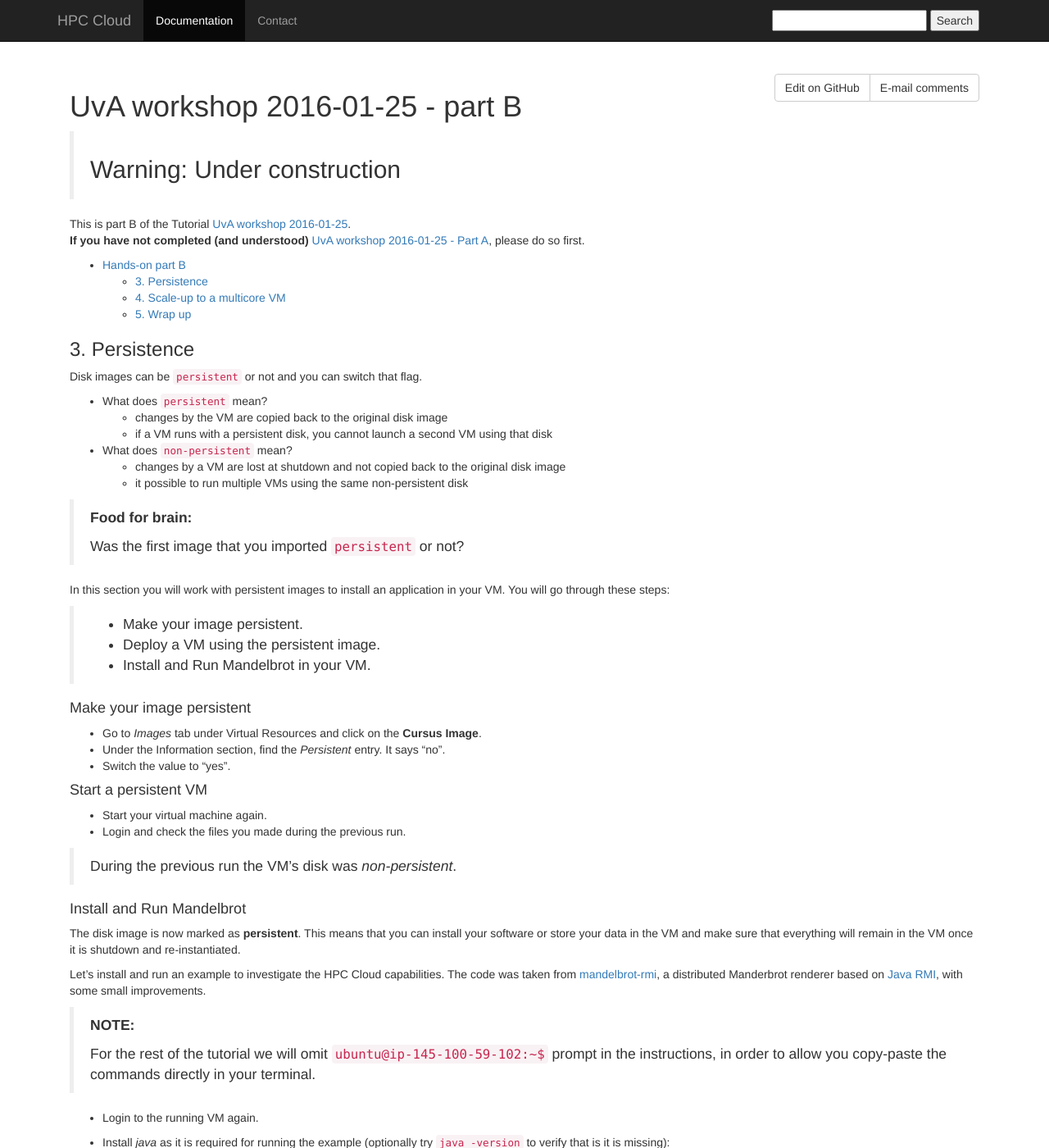
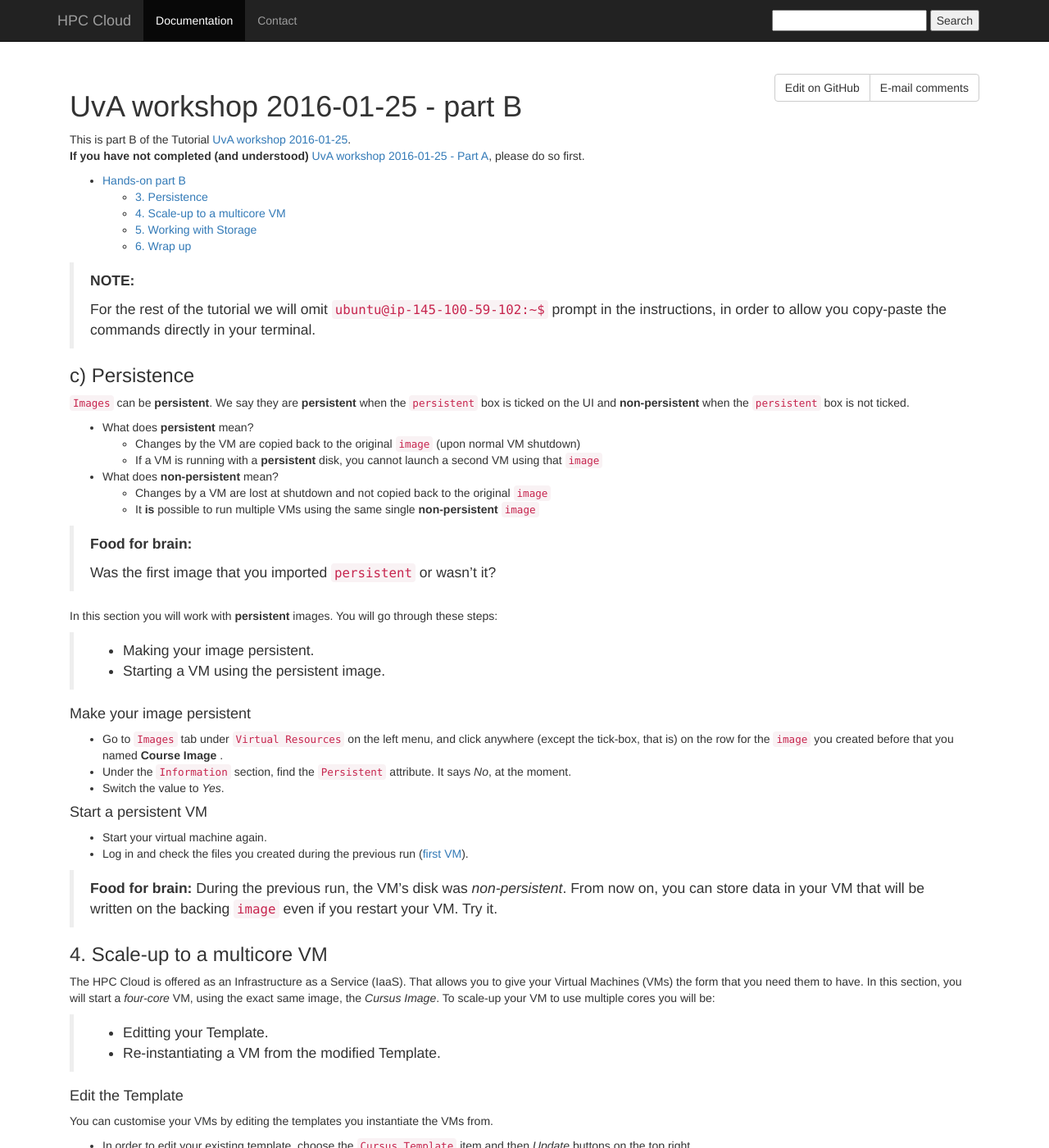
Before and after one commit to sara-nl/clouddocs, a Jekyll site: the page built from UvAworkshop-2016-01-25/UvAworkshop-2016-01-25-partB.markdown, in a window 1280 px wide and 1400 px high. Shown: the whole window at 82% size. Built offline with Jekyll 4.4.1, drawn with Linux system fonts in a browser that asks for light colours; nearby versions of some CDN libraries; some of the changed text lies outside the part shown.

Commit message:
Update UvAworkshop-2016-01-25-partB.markdown

````diff
--- a/UvAworkshop-2016-01-25/UvAworkshop-2016-01-25-partB.markdown
+++ b/UvAworkshop-2016-01-25/UvAworkshop-2016-01-25-partB.markdown
@@ -3,8 +3,6 @@
 ---
 
 # UvA workshop 2016-01-25 - part B
-
-> ## Warning: Under construction
 
 This is part B of the Tutorial [UvA workshop 2016-01-25](UvAworkshop-2016-01-25).
 **If you have not completed (and understood)** [UvA workshop 2016-01-25 - Part A](UvAworkshop-2016-01-25-partA), please do so first.
@@ -12,141 +10,55 @@
 * [Hands-on part B](#hands-on) <br>
   * [3. Persistence](#3.-Persistence) <br>
   * [4. Scale-up to a multicore VM](#4.-Scale-up-to-a-multicore-VM) <br>
-  * [5. Wrap up](#5.-Wrap-up) <br>
-
-
-### <a name="3.-Persistence"></a> 3. Persistence
-
-Disk images can be `persistent` or not and you can switch that flag.
-
-* What does `persistent` mean?
-  *  changes by the VM are copied back to the original disk image
-  *  if a VM runs with a persistent disk, you cannot launch a second VM using that disk
-
-* What does `non-persistent` mean?
-  * changes by a VM are lost at shutdown and not copied back to the original disk image
-  * it possible to run multiple VMs using the same non-persistent disk
-
-> **Food for brain:**
->
-> Was the first image that you imported `persistent` or not?
-
-In this section you will work with persistent images to install an application in your VM. You will go through these steps:
-
->
-* Make your image persistent.
-* Deploy a VM using the persistent image.
-* Install and Run Mandelbrot in your VM.
-
-#### Make your image persistent
-* Go to *Images* tab under Virtual Resources and click on the **Cursus Image**.
-* Under the Information section, find the *Persistent* entry. It says "no".
-* Switch the value to "yes".
-
-#### Start a persistent VM
-* Start your virtual machine again.
-* Login and check the files you made during the previous run.
-
-> During the previous run the VM's disk was *non-persistent*.
-
-#### Install and Run Mandelbrot
-
-The disk image is now marked as **persistent**. This means that you can install your software or store your data in the VM and make sure that everything will remain in the VM once it is shutdown and re-instantiated.
-
-Let's install and run an example to investigate the HPC Cloud capabilities. The code was taken from [mandelbrot-rmi](https://code.google.com/p/mandelbrot-rmi/), a distributed Manderbrot renderer based on [Java RMI](https://en.wikipedia.org/wiki/Java_remote_method_invocation), with some small improvements.
+  * [5. Working with Storage](#Working-with-storage) <br>
+  * [6. Wrap up](#5.-Wrap-up) <br>
 
 >**NOTE:**
 >
 > For the rest of the tutorial we will omit `ubuntu@ip-145-100-59-102:~$` prompt in the instructions, in order to allow you copy-paste the commands directly in your terminal.
 
-* Login to the running VM again.
+### <a name="3.-Persistence"></a> c) Persistence
 
-* Install *java* as it is required for running the example (optionally try `java -version` to verify that is it is missing):
+`Images` can be **persistent**. We say they are **persistent** when the `persistent` box is ticked on the UI and **non-persistent** when the `persistent` box is not ticked.
 
-```sh
-sudo apt-get install default-jre
-```
+* What does **persistent** mean?
+  *  Changes by the VM are copied back to the original `image` (upon normal VM shutdown)
+  *  If a VM is running with a **persistent** disk, you cannot launch a second VM using that `image`
 
-* Download the example:
-
-```sh
-wget https://doc.hpccloud.surfsara.nl/assets/mandelbrot-rmi-bin.tgz
-```
-
-**Run the example**
-
-* Create a blank directory and extract the tar:
-
-```sh
-mkdir mandelbrot-rmi
-cd mandelbrot-rmi
-tar xvzf ../mandelbrot-rmi-bin.tgz
-ls
-```
-
-* Launch the first Mandelbrot server that will pose as the RMI registry with an arbitrary name argument, e.g. *apple*. To do this:
-  * Start a new local terminal (Linux or Mac users) or Gitbash (Windows) and log in to the same virtual machine.
-  * Run the following commands:
-
-```sh
-cd $HOME/mandelbrot-rmi
-./startserver.sh apple
-```
-
-* Return to the first terminal window (connected to the VM with `ssh -X`). You will now start a Mandelbrot client and pass it the _apple_ server name:
-
-```sh
-cd $HOME/mandelbrot-rmi
-./startclient.sh apple
-```
-  A window should pop up on your laptop displaying a full *Mandelbrot* set.
-
-* Interact with the display:
-
-> **NOTE:**
->
->Left click will zoom in to the yellow rectangle.
-Right click will zoom out.
-Dragging will change the size of the rectangle.
+* What does **non-persistent** mean?
+  * Changes by a VM are lost at shutdown and not copied back to the original `image`
+  * It **is** possible to run multiple VMs using the same single **non-persistent** `image`
 
 > **Food for brain:**
 >
-> The Mandelbrot client and server both display logging info and the computation time. Zoom in on the mandelbrot and inspect this inforamtion.
+> Was the first image that you imported `persistent` or wasn't it?
 
-You can stop the Mandelbrot client or server applications anytime with _Ctrl+C_.
+In this section you will work with **persistent** images. You will go through these steps:
 
-* Terminate the client now.
+>
+* Making your image persistent.
+* Starting a VM using the persistent image.
 
-* Launch additional Mandelbrot servers with different names.
-Start the new servers and the client, all in different terminals:
+#### Make your image persistent
+* Go to `Images` tab under `Virtual Resources` on the left menu, and click anywhere (except the tick-box, that is) on the row for the `image` you created before that you named **Course Image** .
+* Under the `Information` section, find the `Persistent` attribute. It says _No_, at the moment.
+* Switch the value to _Yes_.
 
-```sh
-# new terminal, ssh to VM, then:
-cd ~/mandelbrot-rmi
-./startserver.sh banana
-```
-
-Repeat for _coconut_ or make up your own names.
-
-* In the client window, start the client with the names of your running servers.
-
-```sh
-./startclient.sh apple banana coconut # or your names
-```
+#### Start a persistent VM
+* Start your virtual machine again.
+* Log in and check the files you created during the previous run ([first VM](#2.-My-first-VM)).
 
 > **Food for brain:**
->
-> Observe the performance in the terminals when adding extra servers.
+> During the previous run, the VM's disk was *non-persistent*. From now on, you can store data in your VM that will be written on the backing `image` even if you restart your VM. Try it.
 
-* Before moving to the next exercise, *remember to Shutdown your VM*.
 
 ### <a name="4.-Scale-up-to-a-multicore-VM"></a> 4. Scale-up to a multicore VM
 
-The HPC Cloud is offered as an Infrastructure as a Service (IaaS). That allows you to give your Virtual Machines (VMs) the form that you need them to have. In this section, you will run the same Mandelbrot example on a *four-core* VM, using the exact same image, the *Cursus Image*. To scale-up your VM to use multiple cores you need to:
+The HPC Cloud is offered as an Infrastructure as a Service (IaaS). That allows you to give your Virtual Machines (VMs) the form that you need them to have. In this section, you will start a *four-core* VM, using the exact same image, the *Cursus Image*. To scale-up your VM to use multiple cores you will be:
 
 >
-* Edit your Template.
-* Re-instantiate a VM from the modified Template.
+* Editting your Template.
+* Re-instantiating a VM from the modified Template.
 
 #### Edit the Template
 
@@ -158,58 +70,20 @@
   * VCPU: **4**
 * When you are done, click on the green *Update* button so that your changes are actually saved.
 
-That was it. From now on you will get a 4-core VM running using the same *Cursus Image* (where the mandelbrot example is saved).
+That was it. From now on you will get a 4-core VM running using the same *Cursus Image*.
 
 #### Run the example on the four-core VM
 
 * Instantiate a VM from the updated template.
-* Login to the VM. *Is your mandelbrot data there?*
+* Login to the VM. *Is your data there?*
 
 > **NOTE:**
 >Your VM's image was (and is) persistent.
 
-* Run the [same example](#install-and-run-mandelbrot) with a single Mandelbrot server.
-* Start a new terminal and connect to the VM. Type the following command:
 
-```sh
-ps -eo pid,psr,pcpu,args | sed -n -e '1p' -e '/java/p'
-```
-
-This shows the running Java processes and the CPU number on which it runs (column `PSR`).
-
-* Stop Mandelbrot server(s) and client.
-* Launch multiple servers on different CPUs. To do this:
-  * Start new terminals as needed and run variations on the following command:
-
-```sh
-cd $HOME/mandelbrot-rmi
-taskset -c 2 ./startserver.sh mango # replace '2' with the CPU number and 'mango' with your server name
-```
-
-* Start the client on a separate processor:
-
-```sh
-taskset -c 0 ./startclient.sh pineapple grape mango # use your server names. duh.
-```
-
-> **Food for brain:**
->
-> Observe the performance. *Is there any gain?*
-
-
-### <a name="5.-Wrap-up"></a> 5. Wrap up
-
-* Play around, make your checks and don't forget to [shut down](UvAworkshop-2016-01-25-partA#first-shut-down) all the running VMs when you are finished.
-
->Remember: Your running VMs are consuming quota whether they are doing something useful or are idle.
-
-
-* [Hands-on Extras](#hands-on) <br>
-  * [Working with Storage](#Working-with-storage) <br>
+### <a name="5. Working-with-storage"></a> 5. Working with Storage
 
 The current HPC Cloud offers two storage types: `Ceph` and `SSD`. Data stored on Ceph is replicated, to protect against data loss in case of hardware failure. The best practice is to run your operating system on a small `SSD image` and store your bulk data on `Ceph datablock`(s).
-
-### <a name="Working-with-storage"></a> Working with Storage
 
 When you create a disk image, you must choose where it is stored, under the heading `Datastore`. You have the choice between `local_images_ssd` and `ceph`.  The first appliance you imported, created the OS image on `local_images_ssd`. In this section you will use the `ceph` *Datastore* option, by following these steps:
 
@@ -295,6 +169,105 @@
 > Shut down all the VMs when you are done
 
 
+### <a name="Working-with-storage"></a> Working with Storage
+
+When you create a disk image, you must choose where it is stored, under the heading `Datastore`. You have the choice between `local_images_ssd` and `ceph`.  The first appliance you imported, created the OS image on `local_images_ssd`. In this section you will use the `ceph` *Datastore* option, by following these steps:
+
+>
+* Create a new empty datadisk
+* Add the new datadisk to the template
+* Mount the datadisk in the VM
+
+At this point you should not have any running VMs. Let's create a new disk.
+
+#### Create a new empty datadisk
+
+* From the [UI](https://ui.hpccloud.surfsara.nl) menu at the left pane, select the *Images* page under *Virtual Resources*.
+* Click on the green [+] button on the top.
+* In the *Create image* window, fill in the form as:
+  * Name: **my data**. You will use this name later in your `Template`.
+  * Type: **DATABLOCK**.
+  * Datastore: **106: ceph**.
+  * Check the **Persistent** checkbox.
+  * On the _Image location:_ group, choose radio button _Empty datablock_.
+  * Give it a _Size_ in MB: **2000** (is 2GB).
+  * Keep _FS Type_: raw.
+* Click the green button *Create* on the form, to submit it.
+
+>**NOTE:**
+>
+>A new image will show on the `Images` list, and it will keep in status LOCKED while it is being created. When it is created it will come to status READY. Then you *still* have to format and mount the disk.
+
+#### Add the new datadisk to the template
+
+In order to let you VM know about the new datablock, you need to add it to your VM's `template`:
+
+* Open your *Template* (or create a new).
+* Select the *Storage* tab from the menu bar.
+* Click on the _+ Add another disk_ button (that will make a new _Disk 1_), and then choose the **my data** `image` you created as a second `image`.
+* Finish with the *Update* button on the top to submit it.
+
+#### Mount the datadisk in the VM
+
+Let's start using the new disk.
+
+* Create a new `VM` from the `Template` you created in the previous step.
+* Once the `VM` is in RUNNING state, login and check if your new datablock is there:
+
+```sh
+sudo fdisk -l
+```
+
+* You need to format the drive now. To format it with the XFS file system install `xfsprogs`:
+
+```sh
+sudo apt-get install xfsprogs
+```
+
+* Mount the datadisk in the VM:
+
+```sh
+sudo mkdir /data
+sudo mkfs -t xfs /dev/vdb
+sudo mount /dev/vdb /data
+```
+
+* Arrange the permissions to allow non-root access to the /data directory:
+
+```sh
+sudo chown ubuntu:ubuntu -R /data
+```
+
+>**Food for brain:**
+>
+> Create new files or folders in your in `/data` directory. Logout and login again. *Are your changes still there?*
+> Shutdown the VM and start it again. *Do you see the files on the datablock?*
+> Hint: when you start the VM the datadisk is not automatically mounted.
+
+* From now on, you can transfer files from your laptop on the newly created disk.
+
+>**Food for brain:**
+>
+> Try to copy a file from your laptop to `/data`, e.g. with `scp myfile ubuntu@145.100.59.197:/data`. Then login to the VM and inspect the changes.
+
+### <a name="6.-Wrap-up"></a> 6. Wrap up
+
+* Play around, make your checks and don't forget to [shut down](UvAworkshop-2016-01-25-partA#first-shut-down) all the running VMs when you are finished.
+
+>**Note:**
+>
+> Shut down all the VMs when you are done. Your running VMs are consuming quota whether they are doing something useful or are idle.
+
+
+### <a name="Bonus"></a> Bonus food for brain
+
+This section is meant as extra questions that we thought would be nice for you to investigate, and we invite you to do/think about them even after the workshop is finished.
+
+**Bonus:** In Part A of the workshop (this page) you have explored the UI and learnt how to import an _appliance_ from the AppMarket. However, many people come to the HPC Cloud because they can install and run their own operating system. In particular, Windows is very popular among our users.
+
+  * Can you think of (and sketch) the steps that you would need to follow to create a VM running your favourite operating system?
+  * Can you find three articles in the HPC Cloud Documentation that show how to install different operating systems from scratch?
+
 
 ### Next: Extras
 You have completed the Tutorial [UvA workshop 2016-01-25 - Part B](UvAworkshop-2016-01-25-partB). If you want more of the HPC Cloud, see [UvA workshop 2016-01-25 - Extras](UvAworkshop-2016-01-25-extras).
````
